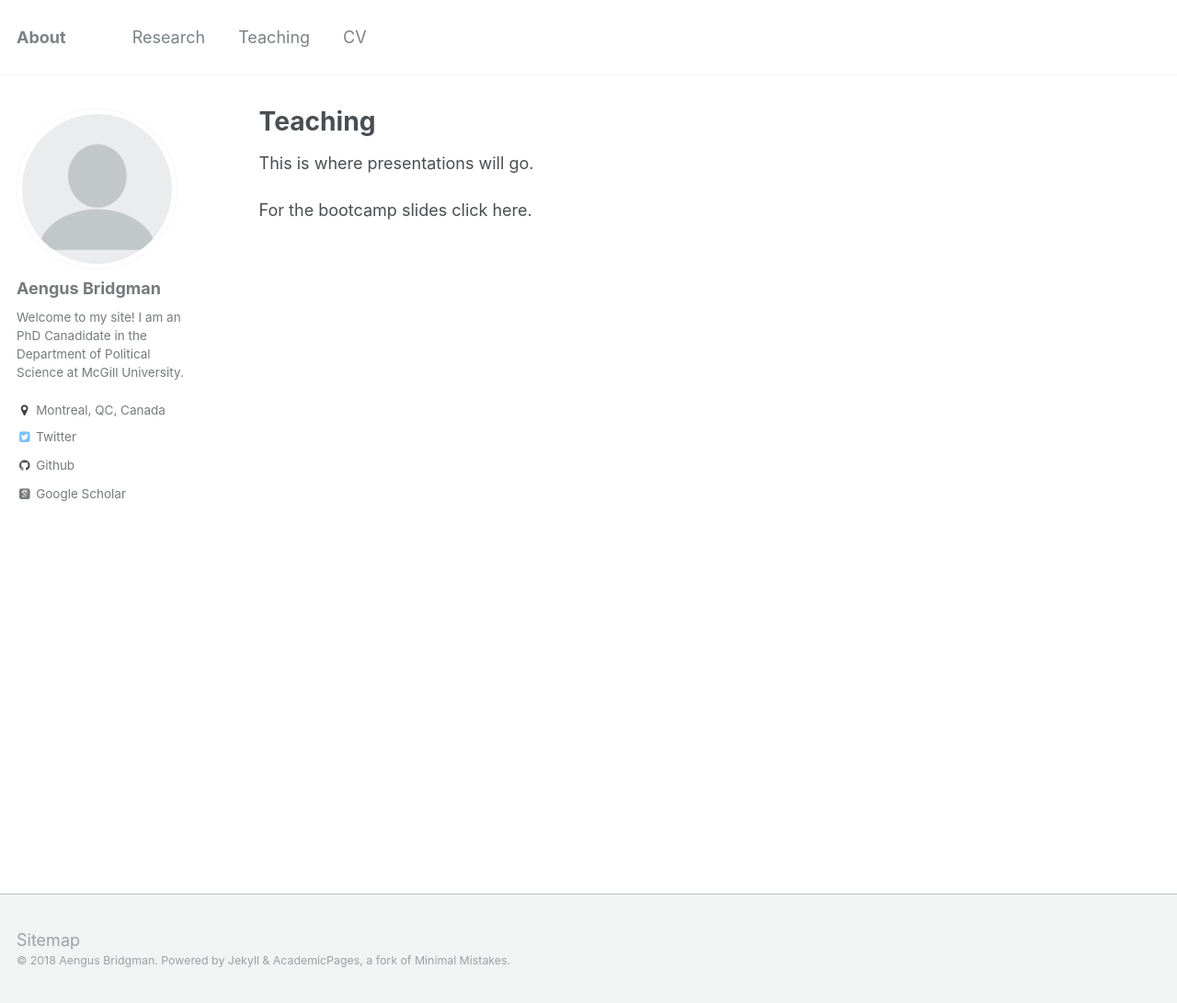
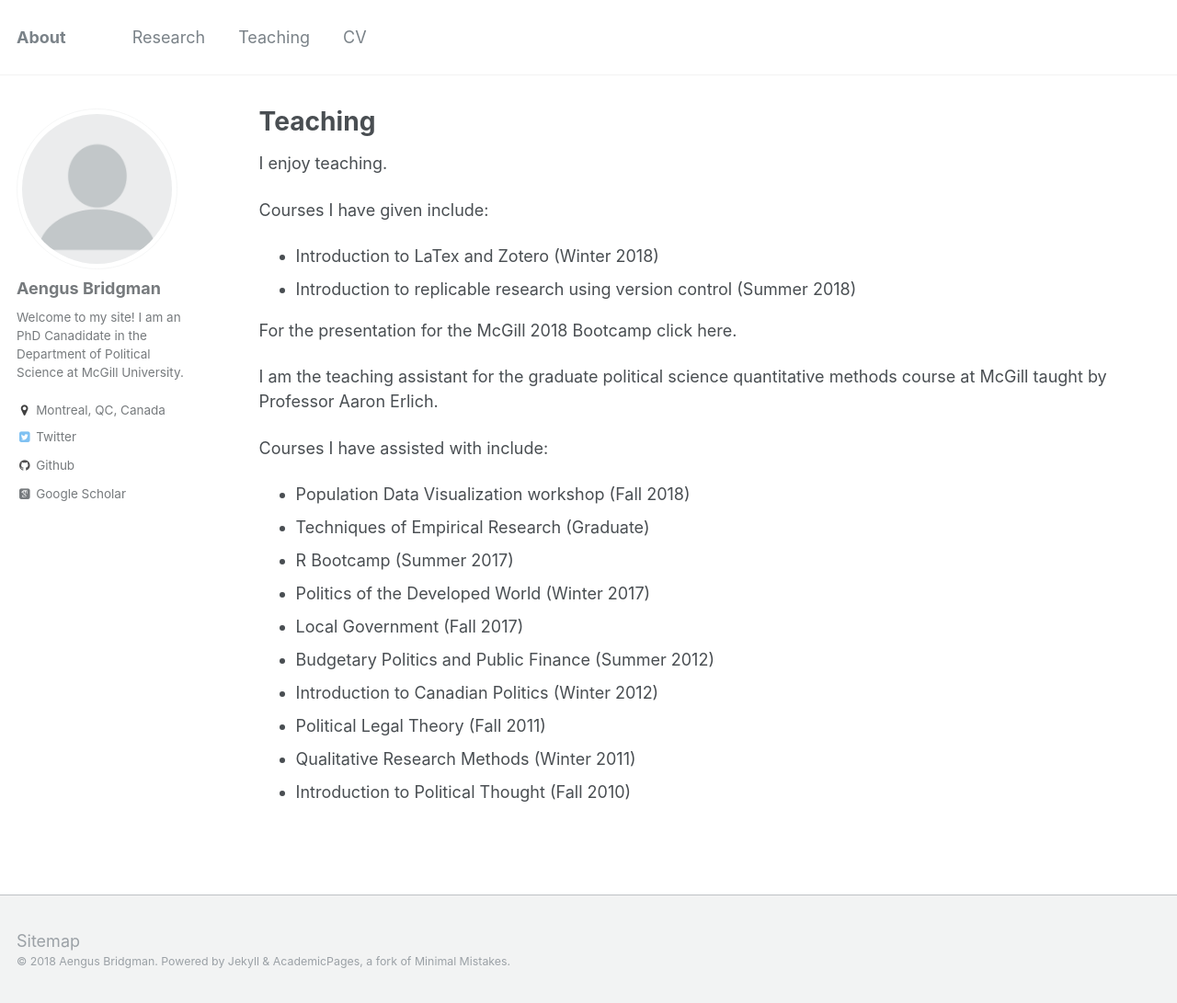
Before and after one commit to costinciobanu/costinciobanu.github.io, a Jekyll site: the page built from _pages/teaching.md, in a window 1280 px wide and 1091 px high. Shown: the whole window at 92% size. Built offline with Jekyll 4.4.1, drawn with Linux system fonts in a browser that asks for light colours; some web fonts are replaced.

```diff
--- a/_pages/teaching.md
+++ b/_pages/teaching.md
@@ -7,6 +7,26 @@ author_profile: true
 
 {% include base_path %}
 
-This is where presentations will go.
+I enjoy teaching.
 
-For the bootcamp slides click <a href="https://aengusb.github.io/github_bootcamp/#">here</a>.
+Courses I have given include:
+
+* Introduction to LaTex and Zotero (Winter 2018)
+* Introduction to replicable research using version control (Summer 2018)
+
+For the presentation for the McGill 2018 Bootcamp click <a href="https://aengusb.github.io/github_bootcamp/#">here</a>.
+
+I am the teaching assistant for the graduate political science quantitative methods course at McGill taught by Professor Aaron Erlich.
+
+Courses I have assisted with include:
+
+* Population Data Visualization workshop (Fall 2018)
+* Techniques of Empirical Research (Graduate)
+* R Bootcamp (Summer 2017)
+* Politics of the Developed World (Winter 2017)
+* Local Government (Fall 2017)
+* Budgetary Politics and Public Finance (Summer 2012)
+* Introduction to Canadian Politics (Winter 2012)
+* Political Legal Theory (Fall 2011)
+* Qualitative Research Methods (Winter 2011)
+* Introduction to Political Thought (Fall 2010)
```
Also changed, not shown: _pages/about.md (+4 -2 lines), _pages/research.md (+5 -1 lines), _pages/sitemap.md (+0 -12 lines).
